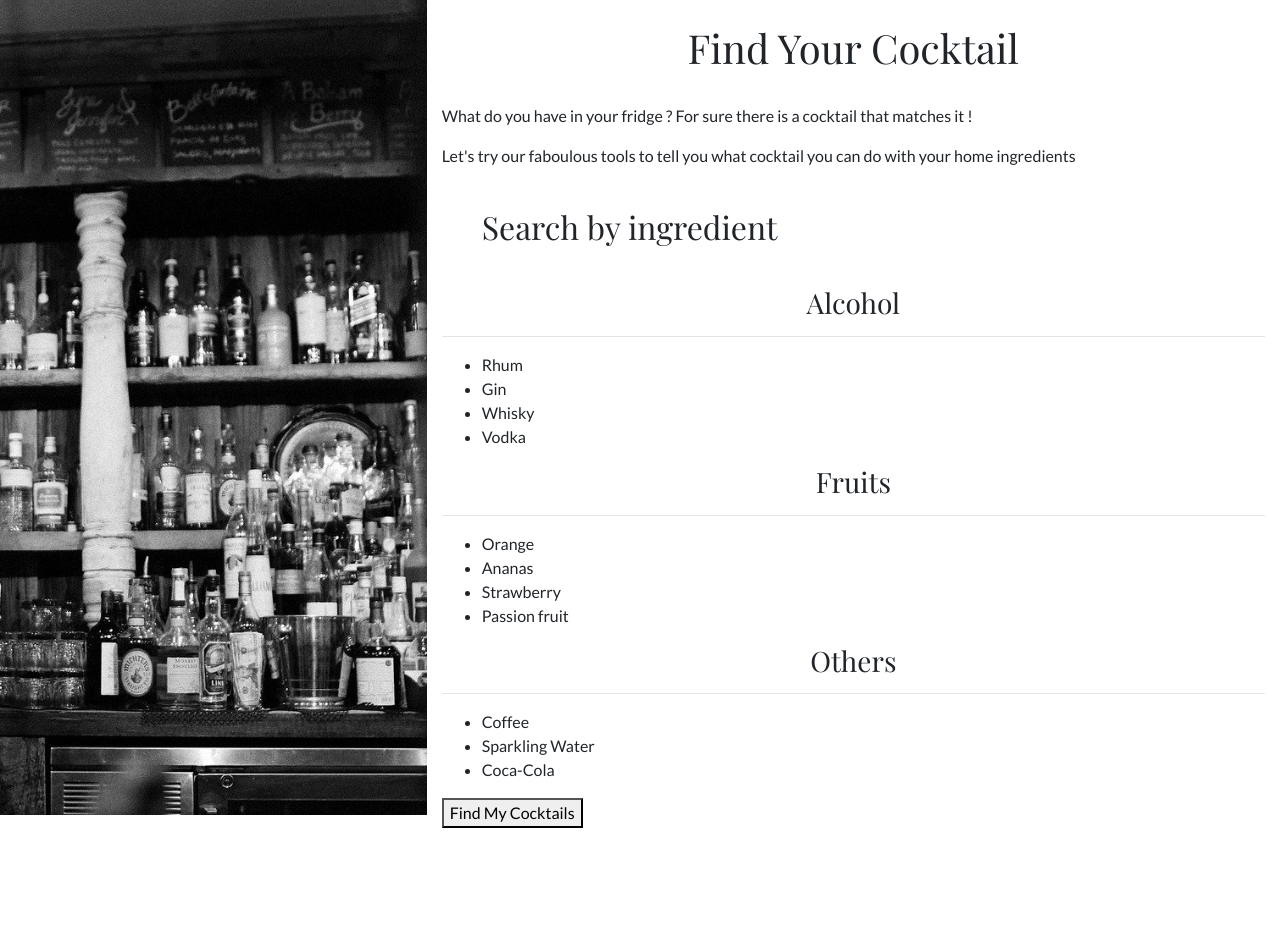
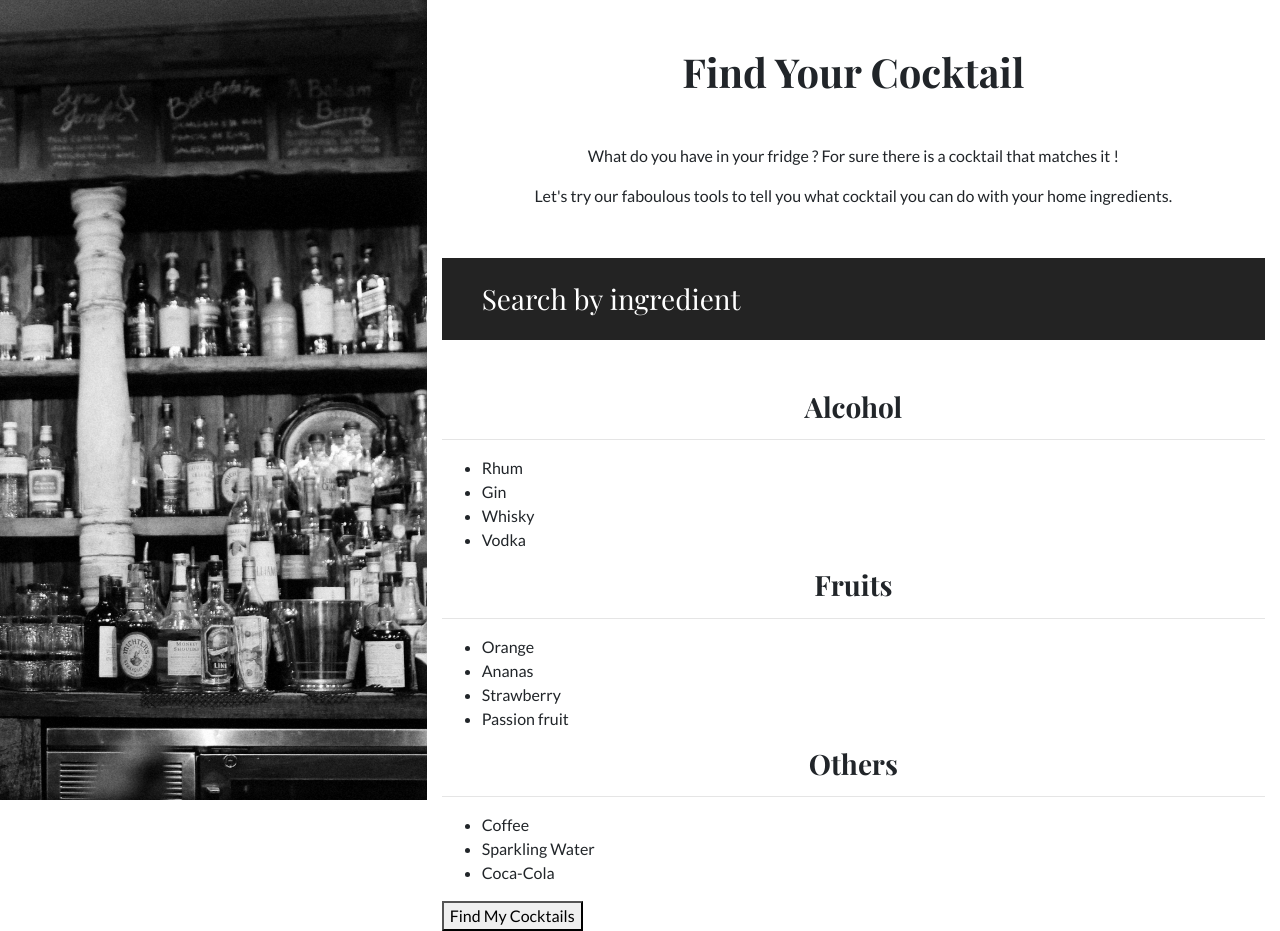
Before and after one commit to WildCodeSchool/lyon-js-0320-p2-g1, a React (Create React App) app: page / in a window 1280 px wide. Before the commit the page ends 831 px from the top, so only its background shows below. Built offline with nearby package versions, Linux system fonts and the light colour scheme; a web font is replaced by a local one.

Commit message:
Update img and style

```diff
--- a/src/components/find-your-cocktail/FindYourCocktail.css
+++ b/src/components/find-your-cocktail/FindYourCocktail.css
@@ -11,3 +11,22 @@ main {
 h1, h2, h3 {
   font-family: 'Playfair Display', serif;
 }
+
+img.bar {
+  height: 100vh;
+  width: 100%;
+}
+
+h1.text-center.m-5 {
+  font-weight: bold;
+}
+
+h3.text-center {
+  font-weight: 600;
+}
+
+.search {
+  margin: 50px auto 50px;
+  color: white;
+  background-color: #232323;
+}
--- a/src/components/find-your-cocktail/FindYourCocktail.jsx
+++ b/src/components/find-your-cocktail/FindYourCocktail.jsx
@@ -9,20 +9,20 @@ class FindYourCocktail extends React.Component {
 
         <aside className='col-4 p-0 d-none d-lg-block'>
           <figure>
-            <img className='img-fluid' src={Bar} alt='bar' />
+            <img className='bar' src={Bar} alt='bar' />
           </figure>
         </aside>
 
         <section className='col-8'>
 
           <article>
-            <h1 className='text-center p-4'>Find Your Cocktail</h1>
-            <p>What do you have in your fridge ? For sure there is a cocktail that matches it !</p>
-            <p>Let's try our faboulous tools to tell you what cocktail you can do with your home ingredients</p>
+            <h1 className='text-center m-5'>Find Your Cocktail</h1>
+            <p className='px-4 text-center'>What do you have in your fridge ? For sure there is a cocktail that matches it !</p>
+            <p className='px-4 text-center'>Let's try our faboulous tools to tell you what cocktail you can do with your home ingredients.</p>
           </article>
 
-          <article>
-            <h2 className='m-3 p-4'>Search by ingredient</h2>
+          <article className='search'>
+            <h3 className='m-3 p-4'>Search by ingredient</h3>
           </article>
 
           <article>
```
Also changed, not shown: src/img/bar.jpg.
